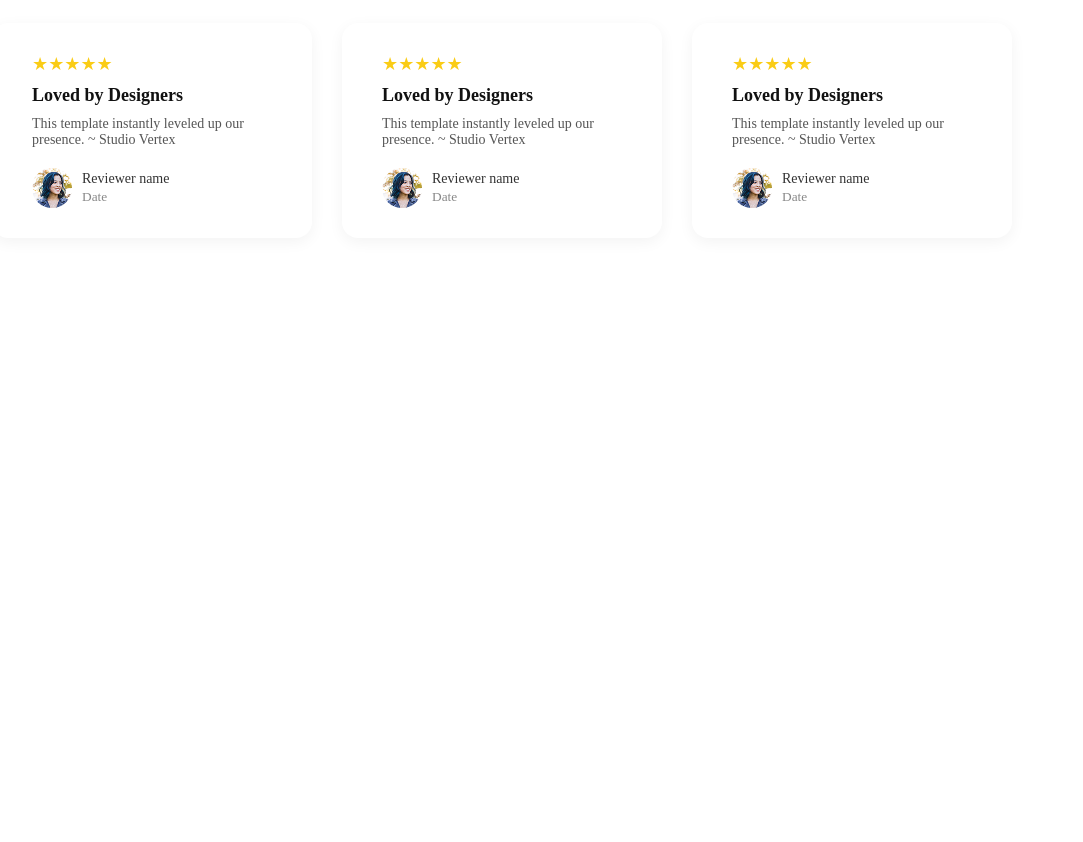
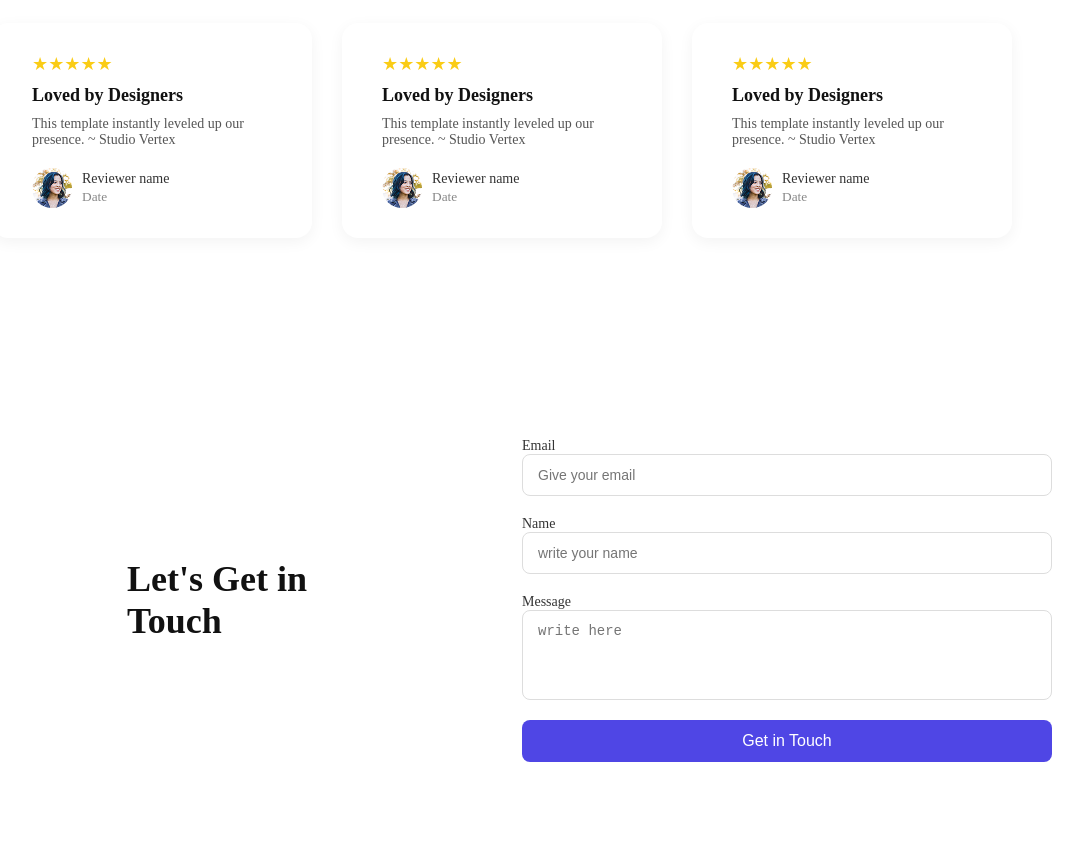
Before and after one commit to sakibahmedmaruf/Sakib-s-Products-BD, a plain HTML site: page Index.html in a window 1280 px wide. Shown: the part 1476-2318 px from the top of the page, without its empty margins (138-1221 px from the left). Before the commit the page ends 1834 px from the top, so only its background shows below. Drawn offline with Linux system fonts and the light colour scheme.

Commit message:
added form section

```diff
--- a/Index.html
+++ b/Index.html
@@ -91,6 +91,28 @@
         </div>
       </div>
     </div>
+  </div><script type="module" src=""></script>
+</section>
+<section class="contact-section">
+  <div class="contact-container">
+    <div class="contact-text">
+      <h2>Let's Get in<br>Touch</h2>
+    </div>
+    <form class="contact-form">
+      <label>
+        <span>Email</span>
+        <input type="email" placeholder="Give your email" required>
+      </label>
+      <label>
+        <span>Name</span>
+        <input type="text" placeholder="write your name" required>
+      </label>
+      <label>
+        <span>Message</span>
+        <textarea rows="4" placeholder="write here" required></textarea>
+      </label>
+      <button type="submit">Get in Touch</button>
+    </form>
   </div>
 </section>
 
--- a/style/styles.css
+++ b/style/styles.css
@@ -226,3 +226,73 @@ h1 {
   color: #888;
   font-size: 12px;
 }
+.contact-section {
+  background-color: #FFFFFF;
+  padding: 80px 20px;
+  display: flex;
+  justify-content: center;
+}
+
+.contact-container {
+  max-width: 1100px;
+  width: 100%;
+  display: flex;
+  flex-wrap: wrap;
+  align-items: center;
+  justify-content: space-between;
+  gap: 40px;
+}
+
+.contact-text {
+  flex: 1;
+  min-width: 250px;
+  display: flex;
+  align-items: center;
+  justify-content: center;
+}
+
+.contact-text h2 {
+  font-size: 36px;
+  font-weight: bold;
+  color: #111;
+}
+
+.contact-form {
+  flex: 1;
+  min-width: 280px;
+  display: flex;
+  flex-direction: column;
+  gap: 20px;
+}
+
+.contact-form label {
+  display: flex;
+  flex-direction: column;
+  font-size: 14px;
+  color: #333;
+}
+
+.contact-form input,
+.contact-form textarea {
+  padding: 12px 15px;
+  border: 1px solid #ddd;
+  border-radius: 8px;
+  font-size: 14px;
+  background-color: #fff;
+  resize: none;
+}
+
+.contact-form button {
+  background-color: #4f46e5;
+  color: #fff;
+  padding: 12px;
+  font-size: 16px;
+  border: none;
+  border-radius: 8px;
+  cursor: pointer;
+  transition: background 0.3s ease;
+}
+
+.contact-form button:hover {
+  background-color: #4338ca;
+}
```
